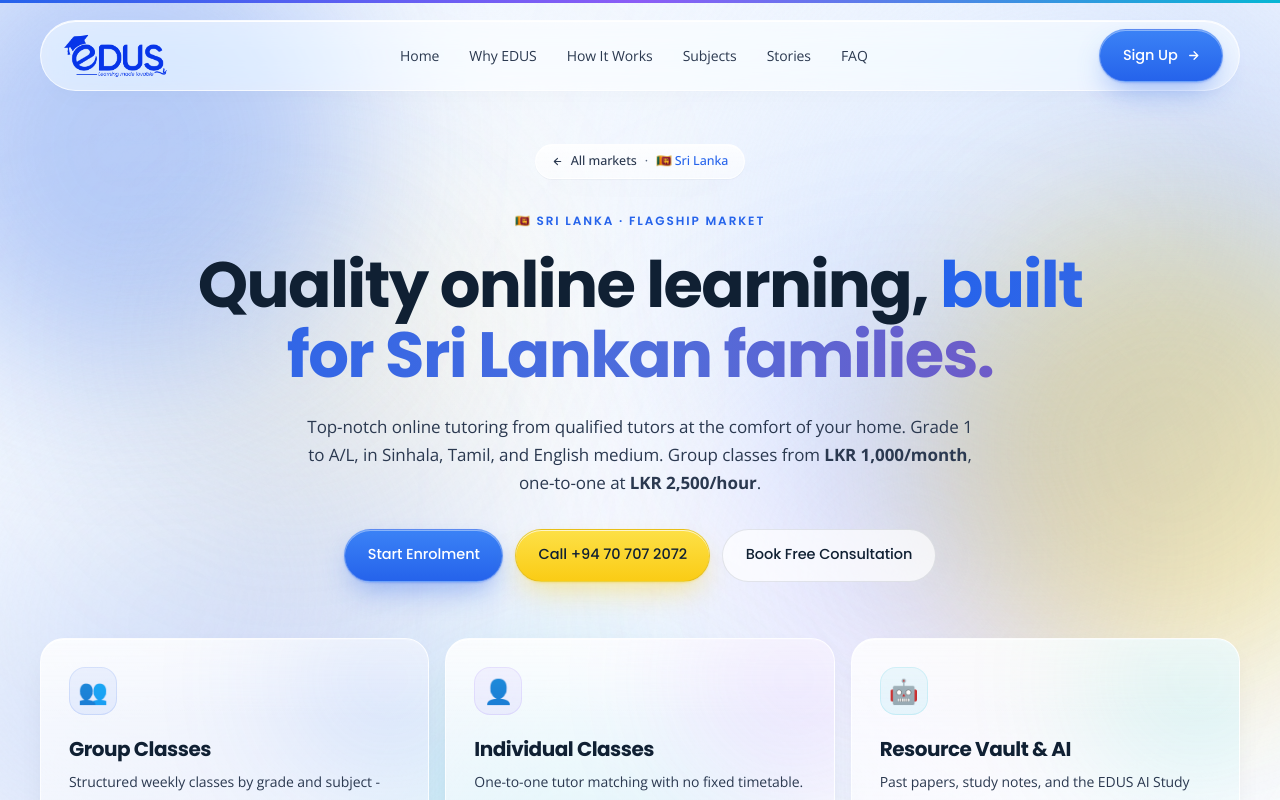
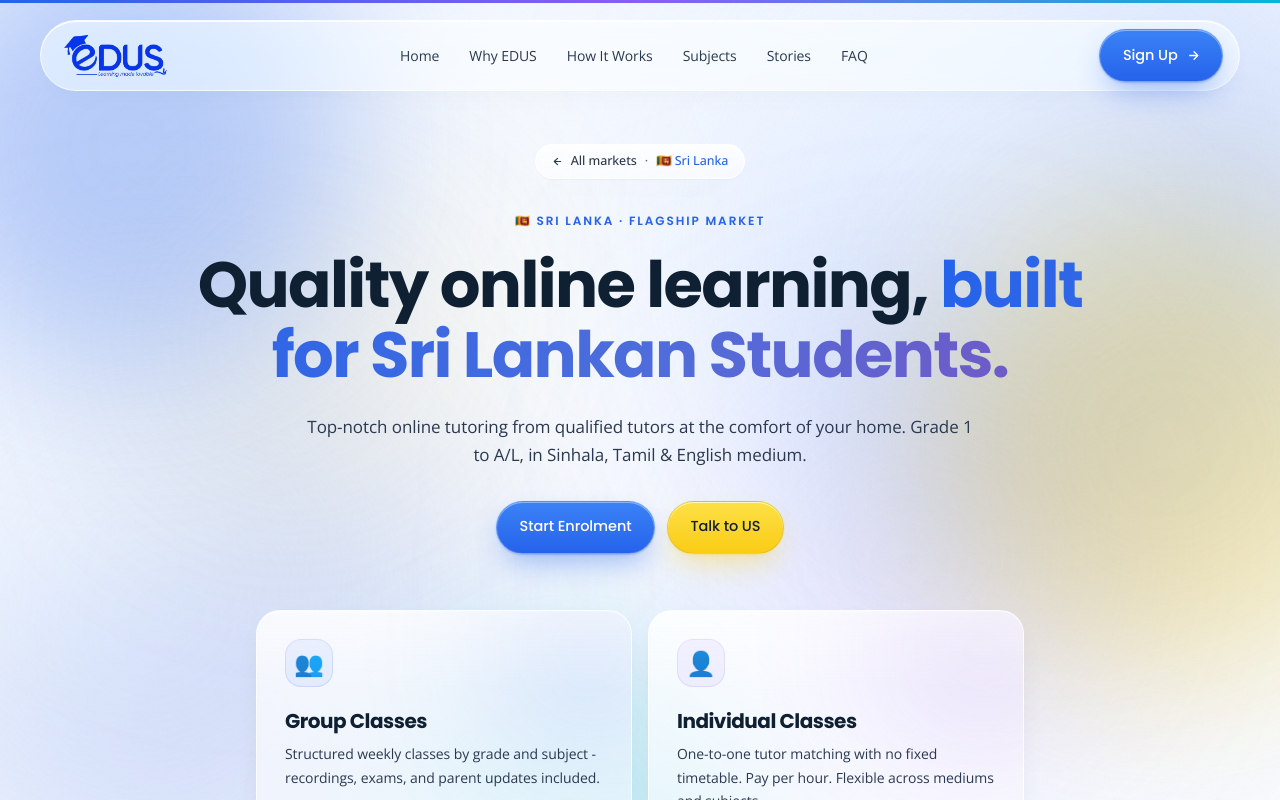
Before and after one commit to edustutor/edusmainwebsite, a Next.js app: page /sl in a window 1280 px wide. Shown: the top 800 px of the page. Built offline with nearby package versions, Linux system fonts and the light colour scheme.

Commit message:
feat: update page content for clarity and consistency in messaging

```diff
--- a/app/sl/page.tsx
+++ b/app/sl/page.tsx
@@ -4,7 +4,7 @@ import { CTA } from "@/components/CTA";
 export const metadata = {
   title: "Sri Lanka - National Syllabus, Cambridge & Edexcel · Online Tuition",
   description:
-    "Live online classes for Grade 1 to A/L, Cambridge & Edexcel, in Sinhala, Tamil, and English medium. Group and individual tuition with AI Study Buddy and Resource Vault.",
+    "Live online classes for Grade 1 to A/L, Cambridge & Edexcel, in Sinhala, Tamil, and English medium. Group and individual tuition with expert tutors and parent updates.",
 };
 
 const SUBJECTS_NATIONAL = [
@@ -56,26 +56,24 @@ export default function SriLankaPage() {
           <div className="mt-8 text-center max-w-4xl mx-auto" data-anim="2">
             <p className="eyebrow">🇱🇰 Sri Lanka · Flagship Market</p>
             <h1 className="heading mt-5" style={{ fontSize: "var(--fs-hero)" }}>
-              Quality online learning, <em>built for Sri Lankan families.</em>
+              Quality online learning, <em>built for Sri Lankan Students.</em>
             </h1>
             <p className="text-[#2B3950] text-[17px] mt-6 leading-[1.65] max-w-2xl mx-auto">
-              Top-notch online tutoring from qualified tutors at the comfort of your home. Grade 1
-              to A/L, in Sinhala, Tamil, and English medium. Group classes from <strong>LKR 1,000/month</strong>,
-              one-to-one at <strong>LKR 2,500/hour</strong>.
+              Top-notch online tutoring from qualified tutors at the comfort of your home.
+              Grade 1 to A/L, in Sinhala, Tamil & English medium.
             </p>
             <div className="mt-8 flex flex-wrap justify-center gap-3" data-anim="3">
               <a href="https://signup.edustutor.com/" target="_blank" rel="noopener noreferrer" className="btn btn-primary">Start Enrolment</a>
-              <Link href="tel:+94707072072" className="btn btn-yellow">Call +94 70 707 2072</Link>
-              <Link href="/contact" className="btn btn-ghost">Book Free Consultation</Link>
+              <Link href="/contact" className="btn btn-yellow">Talk to US</Link>
+
             </div>
           </div>
 
           {/* Three pillar cards */}
-          <div className="mt-14 grid md:grid-cols-3 gap-4" data-anim="4">
+          <div className="mt-14 grid sm:grid-cols-2 gap-4 max-w-3xl mx-auto" data-anim="4">
             {[
               { icon: "👥", title: "Group Classes", body: "Structured weekly classes by grade and subject - recordings, exams, and parent updates included.", tint: "#2563EB" },
               { icon: "👤", title: "Individual Classes", body: "One-to-one tutor matching with no fixed timetable. Pay per hour. Flexible across mediums and subjects.", tint: "#8B5CF6" },
-              { icon: "🤖", title: "Resource Vault & AI", body: "Past papers, study notes, and the EDUS AI Study Buddy for self-paced revision between classes.", tint: "#06B6D4" },
             ].map((p) => (
               <div key={p.title} className="glass rounded-[24px] p-7 lift relative overflow-hidden">
                 <span aria-hidden className="blob" style={{ top: -50, right: -50, width: 180, height: 180, background: p.tint, opacity: 0.22 }} />
```
